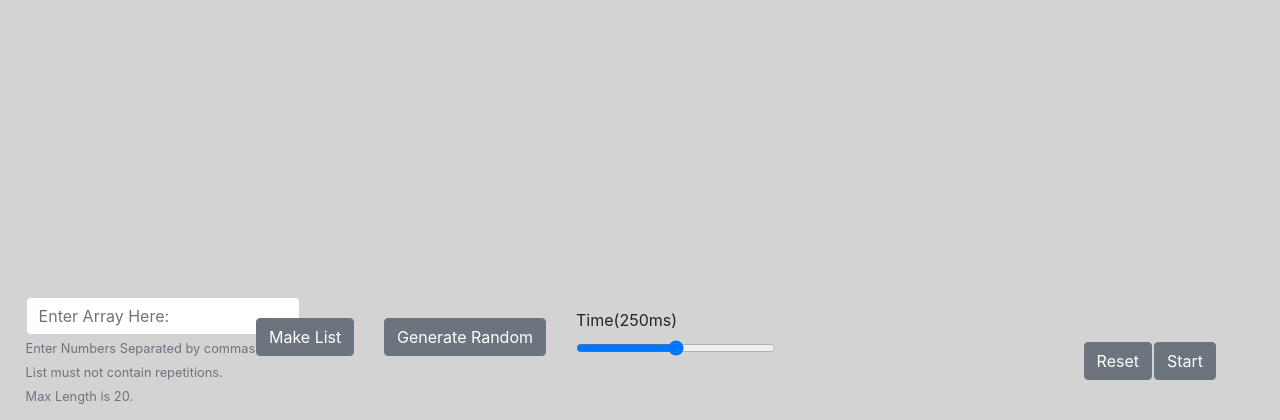
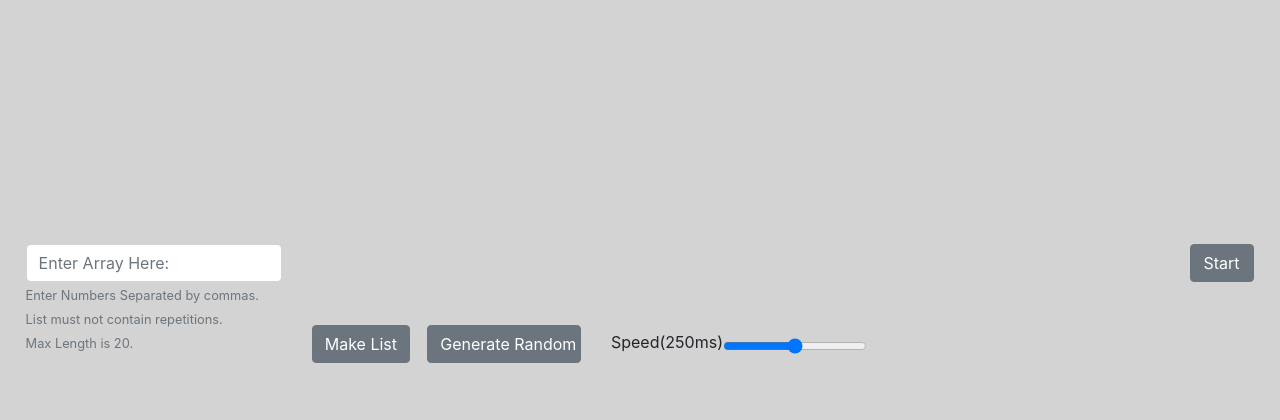
Before and after one commit to Hussnain47/AlgorithmVisualizer, a Django app: page /Bubble_sort/ in a window 1280 px wide. Shown: the part 380-800 px from the top of the page. Run offline with Django 3.2, Linux system fonts and the light colour scheme; some libraries are stand-ins or nearby versions.

Commit message:
Fixing alignments

```diff
--- a/AlgoVisualize/wsgi.py
+++ b/AlgoVisualize/wsgi.py
@@ -10,7 +10,8 @@ https://docs.djangoproject.com/en/3.2/howto/deployment/wsgi/
 import os
 
 from django.core.wsgi import get_wsgi_application
+from AlgoVisualize import settings
 
-os.environ.setdefault('DJANGO_SETTINGS_MODULE', 'AlgoVisualize.settings')
+os.environ.setdefault('DJANGO_SETTINGS_MODULE', settings)
 
 application = get_wsgi_application()
--- a/mainAlgo/static/mainAlgo/BST.css
+++ b/mainAlgo/static/mainAlgo/BST.css
@@ -12,7 +12,8 @@
 #slidercontainer{
     position: absolute;
     bottom: 15%;
-    left: 40%;
+    left: 30%;
+    width: 150px;
 }
 
 #index{
--- a/mainAlgo/static/mainAlgo/Bubble_Sort.css
+++ b/mainAlgo/static/mainAlgo/Bubble_Sort.css
@@ -6,43 +6,38 @@
     top: 40%;
 }
 
-#start {
+#main-div{
     position: absolute;
     bottom: 5%;
-    right: 5%;
+    width: 100%;
+}
+
+#start {
+
+    margin: 2%;
+    width: 5%;
 }
 
 #input-container {
-    position: absolute;
-    bottom: 1.6%;
-    left: 2%;
+    margin: 2%;
+    width: 20%;
 }
 
 
-
-#reset {
-    position: absolute;
-    bottom: 5%;
-    right: 10%;
-}
-
 #generate-random {
-    position: absolute;
-    bottom: 8%;
-    left: 30%;
+    margin: 1%;
+    width: 12%;
 }
 
 #make-list{
-    position: absolute;
-    bottom: 8%;
+
     left: 20%;
 }
 
 #slidercontainer{
-    position: absolute;
-    bottom: 8%;
-    left: 45%;
+    margin: 1%;
+    width: 20%;
 }
 #slider{
-    width: 200px;
+    width: 100%;
 }
--- a/mainAlgo/static/mainAlgo/Bubble_Sort.js
+++ b/mainAlgo/static/mainAlgo/Bubble_Sort.js
@@ -27,7 +27,7 @@ async function movetoporbottum(y_axis, done, n, speed, color) {
     }
 }
 
-let speed;
+let speed = 250;
 $(document).ready(function(){
     $("[type=range]").change(function(){
       speed=$(this).val();
@@ -35,6 +35,10 @@ $(document).ready(function(){
       $('#sliderval').text(speed);
     });
 });
+
+function timeout(ms) {
+    return new Promise(resolve => setTimeout(resolve, ms));
+}
 
 //Bubble Sort
 async function bubblesort(A) {
@@ -46,36 +50,16 @@ async function bubblesort(A) {
 
         for (j = 0; j < t; j++) {
             swapped = false;
-            await new Promise((resolve) =>
-                setTimeout(() => {
-                    resolve();
-                }, speed * 3)
-            );
+            await timeout(speed*3)
             movetoporbottum(50, false, A[j], speed, "blue");
             if (A[j] > A[j + 1]) {
-                await new Promise((resolve) =>
-                    setTimeout(() => {
-                        resolve();
-                    }, speed * 3)
-                );
+                await timeout(speed*3)
                 moverightorleft(50, A[j], speed, "blue");
-                await new Promise((resolve) =>
-                    setTimeout(() => {
-                        resolve();
-                    }, speed * 3)
-                );
+                await timeout(speed*3)
                 movetoporbottum(-50, false, A[j + 1], speed, "red");
-                await new Promise((resolve) =>
-                    setTimeout(() => {
-                        resolve();
-                    }, speed * 3)
-                );
+                await timeout(speed*3)
                 moverightorleft(-50, A[j + 1], speed, "red");
-                await new Promise((resolve) =>
-                    setTimeout(() => {
-                        resolve();
-                    }, speed * 3)
-                );
+                await timeout(speed*3)
                 movetoporbottum(50, true, A[j + 1], speed, "red");
                 temp = A[j];
                 A[j] = A[j + 1];
@@ -83,19 +67,11 @@ async function bubblesort(A) {
                 swapped = true;
             }
             if (swapped) {
-                await new Promise((resolve) =>
-                    setTimeout(() => {
-                        resolve();
-                    }, speed * 3)
-                );
+                await timeout(speed*3)
                 movetoporbottum(-50, true, A[j + 1], speed, "blue");
             }
             else{
-                await new Promise((resolve) =>
-                    setTimeout(() => {
-                        resolve();
-                    }, speed * 3)
-                );
+                await timeout(speed*3)
                 movetoporbottum(-50, true, A[j], speed, "blue");
             }
 
@@ -117,7 +93,7 @@ function makeboxes(A) {
         let a = '<div id = "test' + A[i] + '" class = "test">' +
             '<p id = "p' + i + '" style="text-align: center;margin: 9px 0px;">' + A[i] + '</p>'
         '</div>';
-        $('#start').after(a);
+        $('#main-div').before(a);
         let xaxis = 50 * i;
         $("#test" + A[i]).css("left", initpos + "%");
         $("#test" + A[i]).css("left", "+=" + xaxis + "px");
--- a/mainAlgo/static/mainAlgo/Insertion_Sort.js
+++ b/mainAlgo/static/mainAlgo/Insertion_Sort.js
@@ -87,7 +87,7 @@ function makeboxes(A) {
         let a = '<div id = "test' + A[i] + '" class = "test">' +
             '<p id = "p' + i + '" style="text-align: center;margin: 9px 0px;">' + A[i] + '</p>'
         '</div>';
-        $('#start').after(a);
+        $('#main-div').before(a);
         let xaxis = 50 * i;
         $("#test" + A[i]).css("left", initpos + "%");
         $("#test" + A[i]).css("left", "+=" + xaxis + "px");
--- a/mainAlgo/static/mainAlgo/QS.js
+++ b/mainAlgo/static/mainAlgo/QS.js
@@ -19,7 +19,7 @@ for(let i = 0; i < len ; i++){
 function canvelements(){
     canvas = document.getElementById("Canvas");
     canvas.width = 1000;
-    canvas.height = 1000;
+    canvas.height = $(window).height()*0.6;
     canvasw = canvas.width;
     canvash = canvas.height;
     canvele = canvas.getContext("2d");
--- a/mainAlgo/templates/mainAlgo/Bubble_Sort.html
+++ b/mainAlgo/templates/mainAlgo/Bubble_Sort.html
@@ -4,23 +4,24 @@
 <link rel="stylesheet" href="{% static 'mainAlgo/Bubble_Sort.css' %}">
 
 <div>
-    <div id="input-container">
+    <div id = 'main-div'>
+        <div id="input-container" class="d-inline-block">
             <div class="form-outline">
                 <input id="inputarr" type="text" class="form-control" placeholder="Enter Array Here:">
             </div>
             <small class="text-muted">Enter Numbers Separated by commas.<br>List must not contain repetitions.<br>Max
                 Length is 20.</small>
         </div>
-    <button id='make-list' class="btn btn-secondary"> Make List</button>
+        <button id='make-list' class="btn btn-secondary d-inline-flex"> Make List</button>
         <button id='generate-random' class="btn btn-secondary">Generate Random</button>
 
-    <div id = 'slidercontainer'>
-        <label for = 'slider'>Time(<span id = 'sliderval'>250</span>ms)</label>
+        <div id = 'slidercontainer' class="d-inline-flex">
+            <label for = 'slider'>Speed(<span id = 'sliderval'>250</span>ms)</label>
             <input id = 'slider'  type="range" class="form-control-range" min='50' max = '500'>
         </div>
 
-    <button id='start' class="btn btn-secondary"> Start</button>
-    <button id='reset' class="btn btn-secondary"> Reset</button>
+        <button id='start' class="btn btn-secondary d-inline-flex float-right"> Start</button>
+    </div>
     <script src="{% static 'mainAlgo/Bubble_Sort.js' %}">
     </script>
 </div>
```
Also changed, not shown: mainAlgo/static/mainAlgo/BigIS.css (+21 -8 lines), mainAlgo/static/mainAlgo/BigIS.js (+7 -0 lines), mainAlgo/static/mainAlgo/Insertion_Sort.css (+21 -25 lines), mainAlgo/static/mainAlgo/MS.css (+10 -10 lines), mainAlgo/static/mainAlgo/QS.css (+11 -26 lines), mainAlgo/templates/mainAlgo/BigIS.html (+9 -4 lines), mainAlgo/templates/mainAlgo/Insertion_Sort.html (+18 -14 lines), mainAlgo/templates/mainAlgo/MS.html (+7 -6 lines), mainAlgo/templates/mainAlgo/QS.html (+8 -7 lines). Lines whose indentation alone changed are shown as unchanged.
